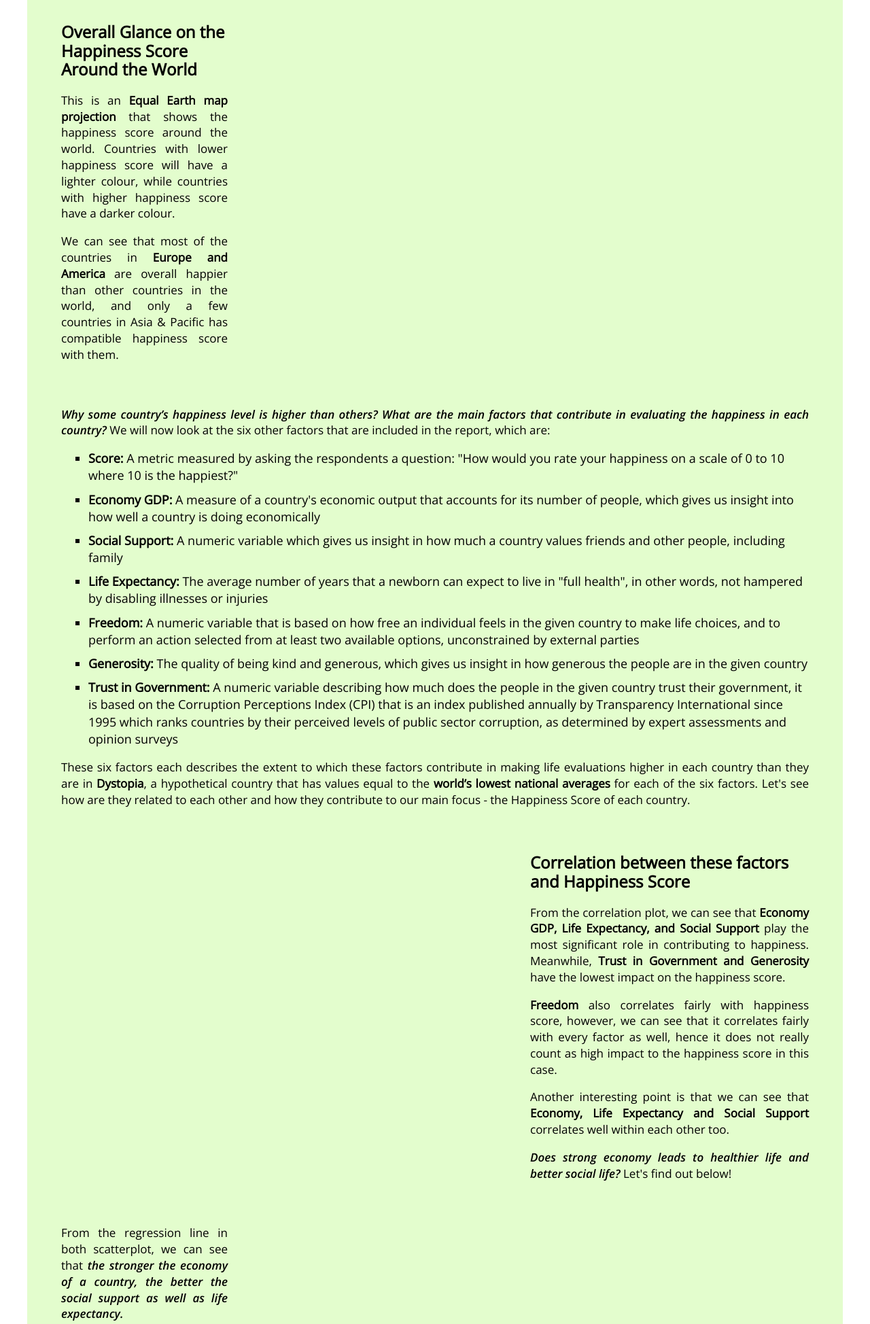
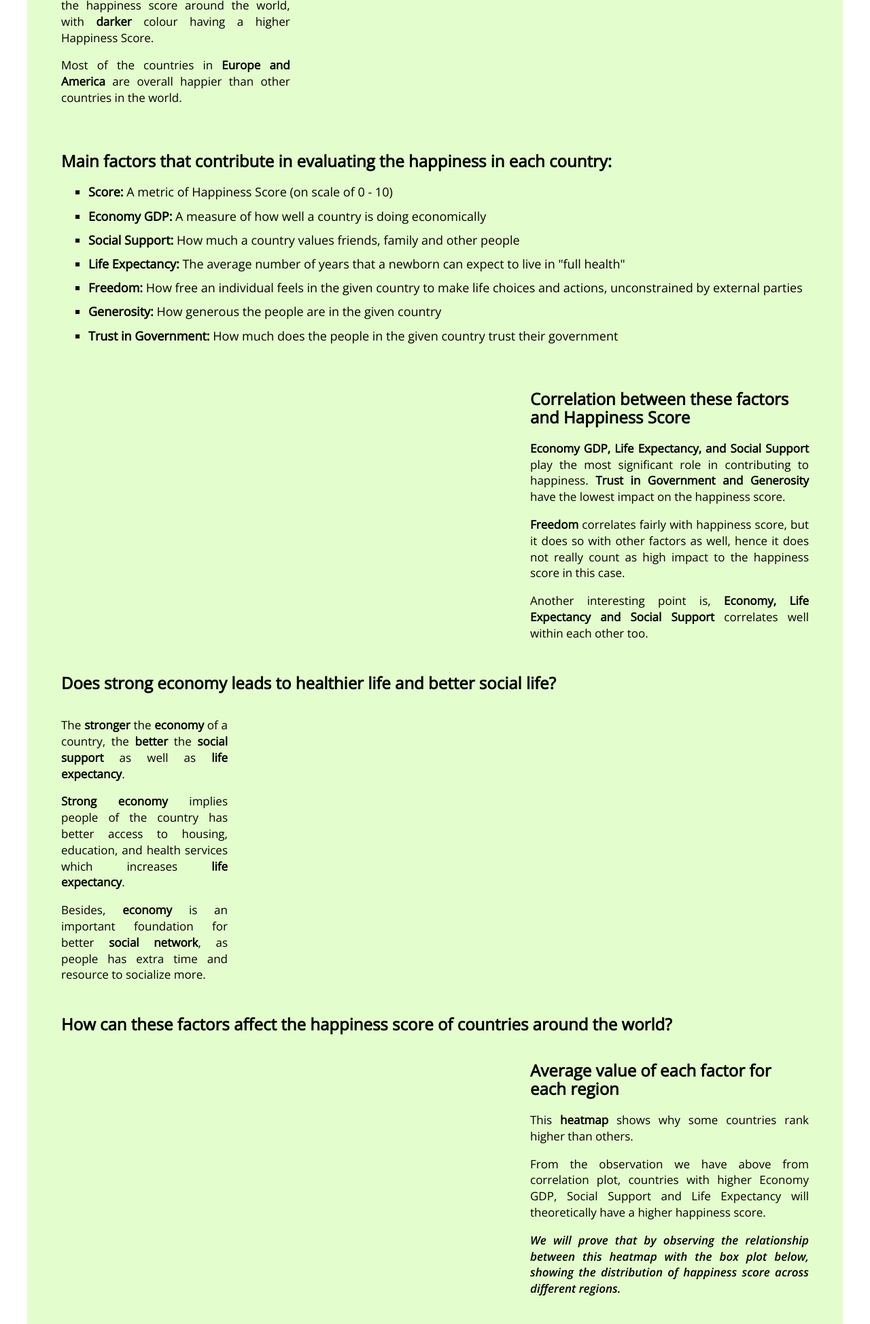
Before and after one commit to zcho0013/FIT3179_Data_Visualization_2, a plain HTML site: page index.html in a window 1280 px wide. Shown: the part 428-2376 px from the top of the page at 68% size. Drawn offline with nearby package versions, Linux system fonts and the light colour scheme; a script that the page names is missing.

Commit message:
Modified changes for final product

```diff
--- a/index.html
+++ b/index.html
@@ -27,14 +27,14 @@
       <div class="pure-u-1-1">
         <h1>World Happiness Report</h1>
         <div class="description">
-          <p>
+          <!-- <p>
             The <b>World Happiness Report</b> is a landmark survey of the state of global happiness. It reviews the state of happiness in
             the world today and show how the new science of happiness explains personal and national variations in happiness. The report
             continues to gain global recognition as governments, organizations and civil society increasingly use happiness indicators
             to inform their policy-making decisions. In the reports, experts in fields including economics, psychology, survey analysis,
             and national statistics, describe how measurements of well-being can be used effectively to assess the progress of nations,
             and other topics.
-          </p>
+          </p> -->
           <p>
             The <b>focus of this visualization</b> is exploring the World Happiness Report from Kaggle in the year <b>2019</b>, which ranks
             <b>156 countries</b> by their happiness levels. The report primarily uses data from Gallup World Poll. The rankings of national
@@ -51,21 +51,19 @@
     </div>
 
     <div class="pure-g">
-      <div class="pure-u-1-4">
+      <div class="pure-u-1-3">
         <div class="description description-left">
-          <h2>Overall Glance on the Happiness Score Around the World</h2>
+          <h2>Overall Glance on Happiness Score Around the World</h2>
           <p>
-            This is an <b>Equal Earth map projection</b> that shows the happiness score around the world. Countries with lower happiness score
-            will have a lighter colour, while countries with higher happiness score have a darker colour.
+            This <b>Equal Earth map projection</b> shows the happiness score around the world, with <b>darker</b> colour having a higher Happiness Score.
           </p>
           <p>
-            We can see that most of the countries in <b>Europe and America</b> are overall happier than other countries in the world, and only
-            a few countries in Asia & Pacific has compatible happiness score with them.
+            Most of the countries in <b>Europe and America</b> are overall happier than other countries in the world.
           </p>
         </div>
       </div>
 
-      <div class="pure-u-3-4">
+      <div class="pure-u-2-3">
         <div id="vis1" class="vis-container"></div>
       </div>
     </div>
@@ -73,47 +71,38 @@
     <div class="pure-g">
       <div class="pure-u-1-1">
         <div class="description">
-          <p>
-            <i>Why some country’s happiness level is higher than others? What are the main factors that contribute in evaluating the happiness
-            in each country?</i> We will now look at the six other factors that are included in the report, which are:
-          </p>
+          <h2>
+            Main factors that contribute in evaluating the happiness
+            in each country:
+          </h2>
           <ul>
             <li>
-              <b>Score:</b> A metric measured by asking the respondents a question:
-              "How would you rate your happiness on a scale of 0 to 10 where 10 is the happiest?"
+              <b>Score:</b> A metric of Happiness Score (on scale of 0 - 10)
+            <li>
+              <b>Economy GDP:</b> A measure of how well a country is doing economically
             </li>
             <li>
-              <b>Economy GDP:</b> A measure of a country's economic output that accounts for its number of people, which gives us insight
-              into how well a country is doing economically
+              <b>Social Support:</b> How much a country values friends, family and other people
             </li>
             <li>
-              <b>Social Support:</b> A numeric variable which gives us insight in how much a country values friends and other people,
-              including family
+              <b>Life Expectancy:</b> The average number of years that a newborn can expect to live in "full health"
             </li>
             <li>
-              <b>Life Expectancy:</b> The average number of years that a newborn can expect to live in "full health", in other words, not
-              hampered by disabling illnesses or injuries
+              <b>Freedom:</b> How free an individual feels in the given country to make life choices and actions, unconstrained by external parties
             </li>
             <li>
-              <b>Freedom:</b> A numeric variable that is based on how free an individual feels in the given country to make life choices,
-              and to perform an action selected from at least two available options, unconstrained by external parties
+              <b>Generosity:</b> How generous the people are in the given country
             </li>
             <li>
-              <b>Generosity:</b> The quality of being kind and generous, which gives us insight in how generous the people are in the given country
-            </li>
-            <li>
-              <b>Trust in Government:</b> A numeric variable describing how much does the people in the given country trust their government,
-              it is based on the Corruption Perceptions Index (CPI) that is an index published annually by Transparency International since
-              1995 which ranks countries by their perceived levels of public sector corruption, as determined by expert assessments and
-              opinion surveys
+              <b>Trust in Government:</b> How much does the people in the given country trust their government
             </li>
           </ul>
-          <p>
+          <!-- <p>
             These six factors each describes the extent to which these factors contribute in making life evaluations higher in each country
             than they are in <b>Dystopia</b>, a hypothetical country that has values equal to the <b>world’s lowest national averages</b>
             for each of the six factors. Let's see how are they related to each other and how they contribute to our main focus - the Happiness
             Score of each country.
-          </p>
+          </p> -->
         </div>
       </div>
     </div>
@@ -127,38 +116,40 @@
         <div class="description description-right">
           <h2>Correlation between these factors and Happiness Score</h2>
           <p>
-            From the correlation plot, we can see that <b>Economy GDP, Life Expectancy, and Social Support</b> play the most significant role in
-            contributing to happiness. Meanwhile, <b>Trust in Government and Generosity</b> have the lowest impact on the happiness score.
+            <b>Economy GDP, Life Expectancy, and Social Support</b> play the most significant role in
+            contributing to happiness. <b>Trust in Government and Generosity</b> have the lowest impact on the happiness score.
           </p>
           <p>
-            <b>Freedom</b> also correlates fairly with happiness score, however, we can see that it correlates fairly with every factor as
+            <b>Freedom</b> correlates fairly with happiness score, but it does so with other factors as
             well, hence it does not really count as high impact to the happiness score in this case.
           </p>
           <p>
-            Another interesting point is that we can see that <b>Economy, Life Expectancy and Social Support</b> correlates well within each
+            Another interesting point is, <b>Economy, Life Expectancy and Social Support</b> correlates well within each
             other too.
-          </p>
-          <p>
-            <i>Does strong economy leads to healthier life and better social life?</i> Let's find out below!
           </p>
         </div>
       </div>
+    </div>
+
+    <div>
+      <h2>
+        Does strong economy leads to healthier life and better social life?
+      </h2>
     </div>
 
     <div class="pure-g">
       <div class="pure-u-1-4">
         <div class="description description-left">
           <p>
-            From the regression line in both scatterplot, we can see that <i>the stronger the economy of a country, the better the social
-            support as well as life expectancy.</i>
+            The <b>stronger</b> the <b>economy</b> of a country, the <b>better</b> the <b>social
+            support</b> as well as <b>life expectancy</b>.
           </p>
           <p>
-            This result is expected as thinking logically, <i>strong economy</i> also implies people of the country has better access to
-            housing, education, health services and other items which lead to improved health, lower rates of mortality and
-            <i>higher life expectancy</i>.
+            <b>Strong economy</b> implies people of the country has better access to
+            housing, education, and health services which increases <b>life expectancy</b>.
           </p>
           <p>
-            Besides, economy definitely is also an important foundation for a better social network, as people has extra time and resource
+            Besides, <b>economy</b> is an important foundation for better <b>social network</b>, as people has extra time and resource
             to socialize more.
           </p>
         </div>
@@ -174,11 +165,9 @@
     </div>
 
     <div class="description">
-      <p>
-        <i>How can these factors affect the happiness score of countries around the world?</i> Let us first find out the average value of these
-        factors across different regions including <i>Africa, Arab States, Asia & Pacific, Europe, Middle East, North America and South/Latin
-        America</i>.
-      </p>
+      <h2>
+        How can these factors affect the happiness score of countries around the world?
+        </h2>
     </div>
 
     <div class="pure-g">
@@ -190,15 +179,14 @@
         <div class="description description-right">
           <h2>Average value of each factor for each region</h2>
           <p>
-            This heatmap shows the average value of each factor regionally. Even though the report says that these factor values has no impact
-            on the happiness score reported for each country, but they do explain why some countries rank higher than others.
+            This <b>heatmap</b> shows why some countries rank higher than others.
           </p>
           <p>
-            Remember that just now we had an observed from the correlation plot above that countries with higher Economy GDP, Social Support
-            and Life Expectancy will theoretically have a higher happiness score?
+            From the observation we have above from correlation plot, countries with higher Economy GDP, Social Support
+            and Life Expectancy will theoretically have a higher happiness score.
           </p>
           <p>
-            <i>We will try to prove that our observation by observing the relationship between this heatmap with the box plot below,
+            <i>We will prove that by observing the relationship between this heatmap with the box plot below,
               showing the distribution of happiness score across different regions.</i>
           </p>
         </div>
@@ -214,7 +202,7 @@
         <div class="description description-right">
           <h2>Distribution of Happiness Score across Different Regions</h2>
           <p>
-            By observing this box plot's result and the heatmap, it seems that countries in <i>Europe and America</i> are overall happier, due to their
+            It seems that countries in <i>Europe and America</i> are overall happier, due to their
             stronger economy, better social support as well as life expectancy than other regions. Countries in <i>Asia & Pasific</i> and
             <i>Middle East</i> are slightly less happier as their life expectancy was slightly lower.
           </p>
@@ -228,10 +216,6 @@
     </div>
 
     <div class="description">
-      <p>
-        Since we have already discussed the relationships between the different factors and happiness score, how about we try to visualize <i>the
-        relative ranking of each country by these factors</i>?
-      </p>
       <h2>Relative Ranking of Countries by Happiness Score and Factors</h2>
     </div>
 
@@ -243,8 +227,8 @@
       <div class="pure-u-1-1">
         <div class="description">
           <p>
-            From the parallel coordinate plot above, we can see that most of the top 25% happiest country around the world has high <b>Economy
-            GDP</b>, <b>Social Support</b> as well as <b>Life Expectancy</b>. This further proves that our findings throughout this visualization
+            We can see that most of the <b>top 25% happiest country</b> around the world has high <b>Economy GDP</b>, <b>Social Support</b>
+            as well as <b>Life Expectancy</b>. This further proves that our findings throughout this visualization
             was quite accurate and persuasive.
           </p>
           <p>
@@ -253,12 +237,11 @@
             top 50% happiest country.
           </p>
           <p>
-            <i>Why is this the case? Is it caused by any of the three main factors that we observed contributing most to the happiness score?</i>
-            Yes! When we hover across the two points at <b>Generosity</b> column, we can see that even though Myanmar and Indonesia being
-            exceptionally generous here, but low GDP and low-ish life expectancy hinder its claim to fame in terms of happiness.
+            When we hover across the two points at <b>Generosity</b> column, we can see that even though Myanmar and Indonesia being
+            exceptionally generous here, but <b>low GDP</b> and <b>low-ish life expectancy</b> hinder its claim to fame in terms of happiness.
           </p>
           <p>
-            From the observations that we have so far collected, we can conclude that even though these factors might not have direct impact on
+            To conclude, even though these factors might not have direct impact on
             each country's happiness score, but they do explain why some of the countries rank higher than other countries, especially <b>Economy GDP</b>,
             <b>Social Support</b> and <b>Life Expectancy</b>.
           </p>
@@ -285,31 +268,31 @@
     var spec6 = "js/boxplot.json";
     var spec7 = "js/parallel_coordinate_plot.json";
 
-    vegaEmbed('#vis1', spec1).then(function(result) {
+    vegaEmbed('#vis1', spec1, {"actions": false}).then(function(result) {
       // Access the Vega view instance (https://vega.github.io/vega/docs/api/view/) as result.view
     }).catch(console.error);
 
-    vegaEmbed('#vis2', spec2).then(function(result) {
+    vegaEmbed('#vis2', spec2, {"actions": false}).then(function(result) {
       // Access the Vega view instance (https://vega.github.io/vega/docs/api/view/) as result.view
     }).catch(console.error);
 
-    vegaEmbed('#vis3', spec3).then(function(result) {
+    vegaEmbed('#vis3', spec3, {"actions": false}).then(function(result) {
       // Access the Vega view instance (https://vega.github.io/vega/docs/api/view/) as result.view
     }).catch(console.error);
 
-    vegaEmbed('#vis4', spec4).then(function(result) {
+    vegaEmbed('#vis4', spec4, {"actions": false}).then(function(result) {
       // Access the Vega view instance (https://vega.github.io/vega/docs/api/view/) as result.view
     }).catch(console.error);
 
-    vegaEmbed('#vis5', spec5).then(function(result) {
+    vegaEmbed('#vis5', spec5, {"actions": false}).then(function(result) {
       // Access the Vega view instance (https://vega.github.io/vega/docs/api/view/) as result.view
     }).catch(console.error);
 
-    vegaEmbed('#vis6', spec6).then(function(result) {
+    vegaEmbed('#vis6', spec6, {"actions": false}).then(function(result) {
       // Access the Vega view instance (https://vega.github.io/vega/docs/api/view/) as result.view
     }).catch(console.error);
 
-    vegaEmbed('#vis7', spec7).then(function(result) {
+    vegaEmbed('#vis7', spec7, {"actions": false}).then(function(result) {
       // Access the Vega view instance (https://vega.github.io/vega/docs/api/view/) as result.view
     }).catch(console.error);
 
```
